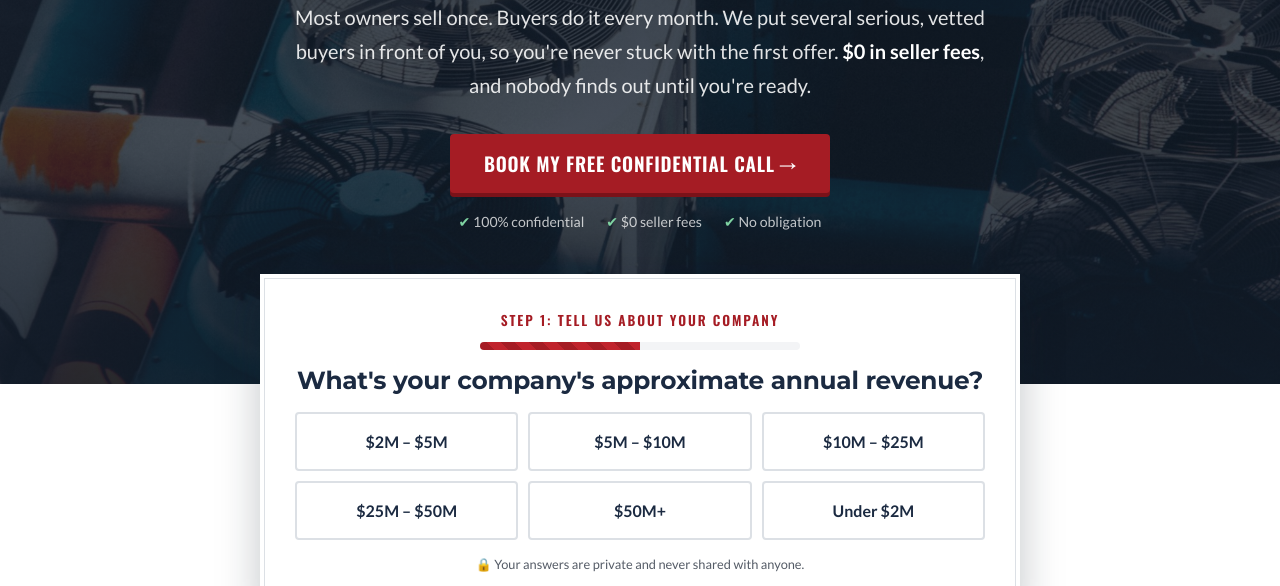
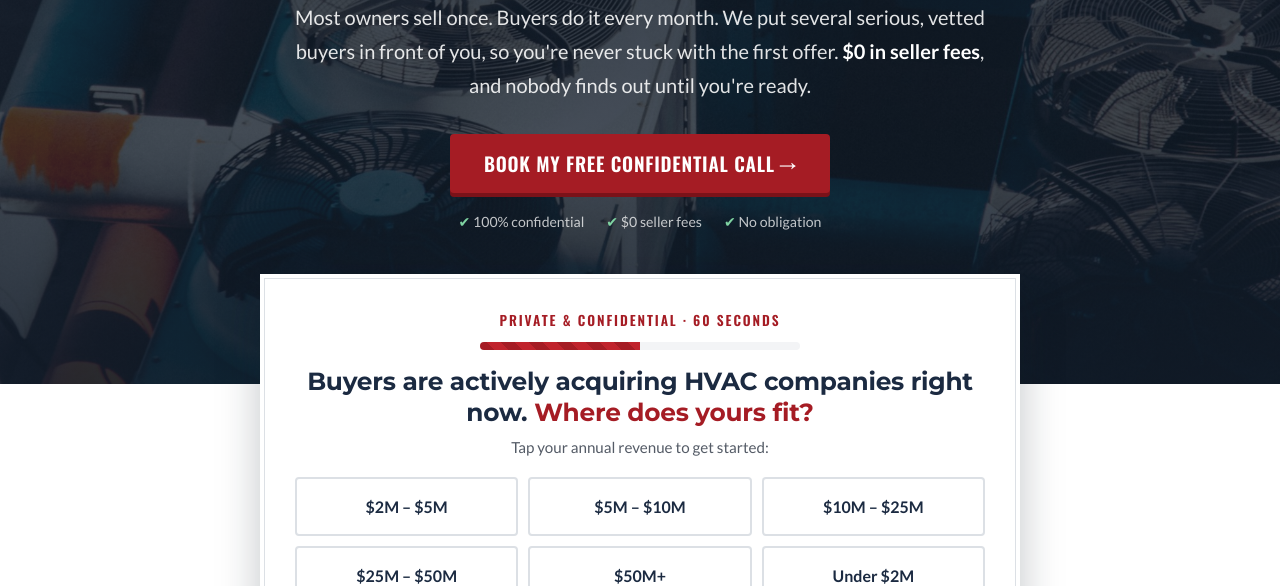
Before and after one commit to Glazyman/Summit, a plain HTML site: page sell-hvac-business.html in a window 1280 px wide. Shown: the part 366-952 px from the top of the page. Drawn offline with nearby package versions, Linux system fonts and the light colour scheme.

Commit message:
HVAC hero box: hook copy instead of 'Step 1'
Co-Authored-By: Claude Opus 5.5 <noreply@anthropic.com>
Claude-Session: https://claude.ai/code/session_01VgusKcwHg6wCqLrhRiicjF

```diff
--- a/sell-hvac-business.html
+++ b/sell-hvac-business.html
@@ -102,7 +102,8 @@ p+p{margin-top:1em}
 .optin .stepl .bar{display:block;height:8px;background:var(--gray);border-radius:4px;margin:10px auto 16px;max-width:320px;overflow:hidden}
 .optin .stepl .bar i{display:block;height:100%;width:50%;background:repeating-linear-gradient(45deg,var(--red) 0 10px,var(--red-2) 10px 20px);animation:barmove 1s linear infinite}
 @keyframes barmove{to{background-position:28px 0}}
-.optin h3{font-size:1.55rem;margin-bottom:1rem}
+.optin h3{font-size:1.55rem;margin-bottom:.4rem;line-height:1.25}
+.optin-sub{color:var(--text-2);font-size:.95rem;margin-bottom:1rem}
 .revs{display:grid;grid-template-columns:repeat(3,1fr);gap:10px}
 .revs button{font:inherit;font-weight:700;font-size:1rem;color:var(--navy);background:#fff;border:2px solid var(--line);border-radius:4px;padding:14px 8px;cursor:pointer;transition:border-color .15s,background .15s}
 .revs button:hover{border-color:var(--red);background:#FFF7F7;color:var(--red)}
@@ -544,8 +545,9 @@ footer .disc{max-width:760px;margin:12px auto 0;font-size:.74rem;color:rgba(255,
 <div class="wrap">
   <div class="optin">
     <div class="optin-in">
-      <div class="stepl">Step 1: Tell us about your company<span class="bar"><i></i></span></div>
-      <h3>What's your company's approximate annual revenue?</h3>
+      <div class="stepl">Private &amp; confidential · 60 seconds<span class="bar"><i></i></span></div>
+      <h3>Buyers are actively acquiring HVAC companies right now. <span class="red">Where does yours fit?</span></h3>
+      <p class="optin-sub">Tap your annual revenue to get started:</p>
       <div class="revs" id="revs">
         <button type="button" data-v="$2M - $5M">$2M – $5M</button>
         <button type="button" data-v="$5M - $10M">$5M – $10M</button>
@@ -554,7 +556,7 @@ footer .disc{max-width:760px;margin:12px auto 0;font-size:.74rem;color:rgba(255,
         <button type="button" data-v="$50M+">$50M+</button>
         <button type="button" data-v="Under $2M">Under $2M</button>
       </div>
-      <p class="fine">Your answers are private and never shared with anyone.</p>
+      <p class="fine">No financials needed. Nobody sees this but us.</p>
     </div>
   </div>
 </div>
```
